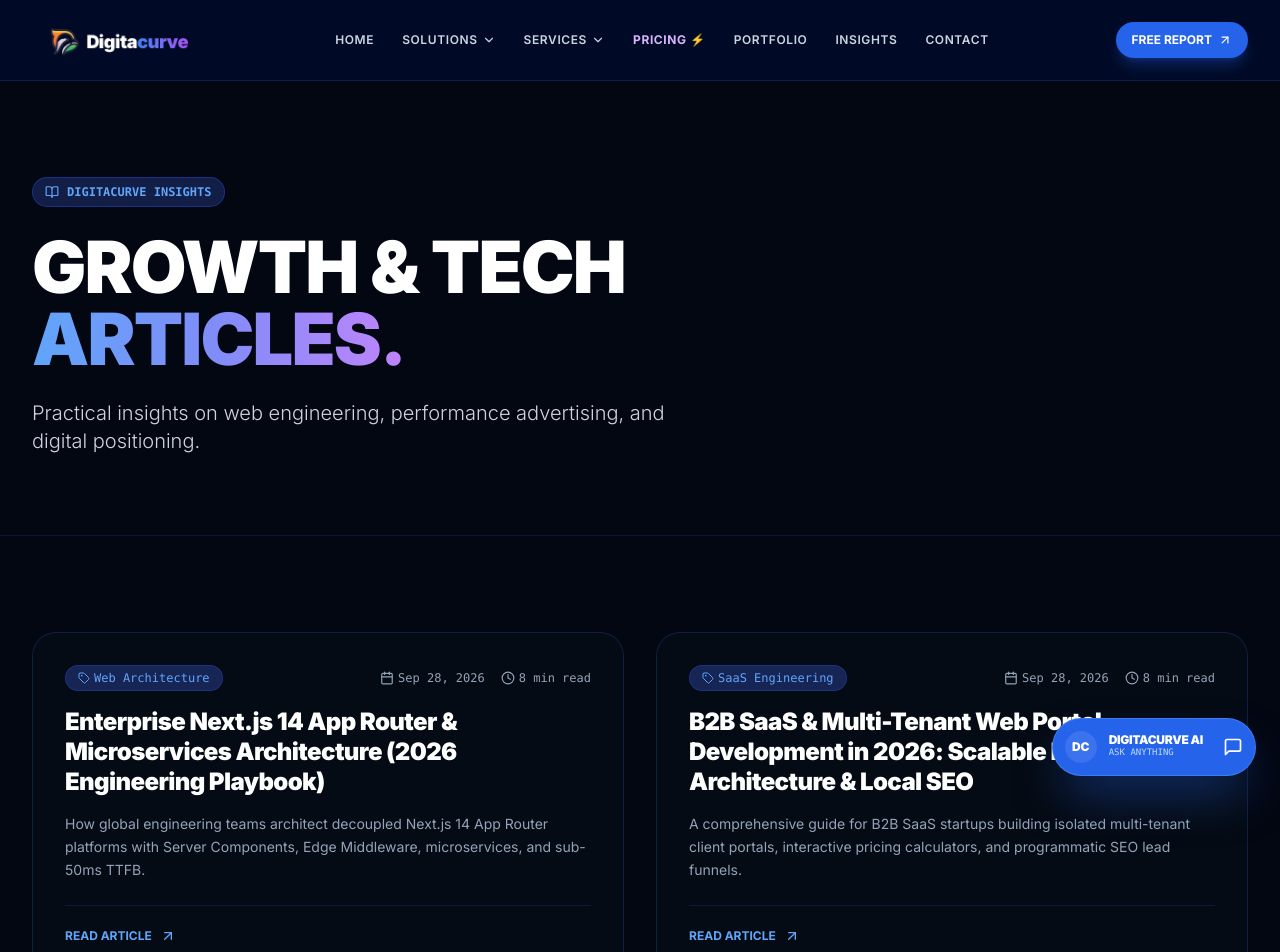
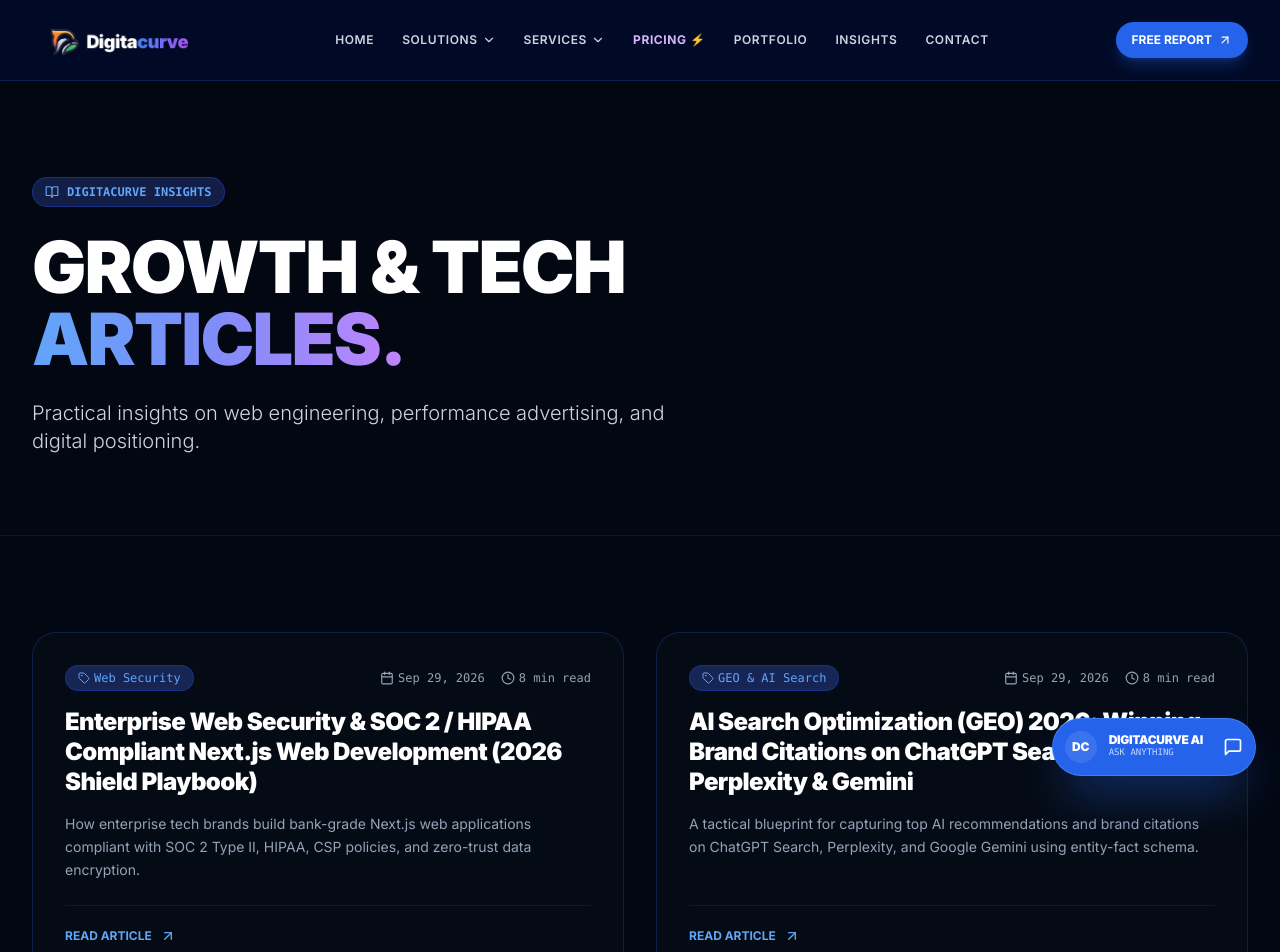
Before and after one commit to ayodhyadharsha-max/newdigitacurve, a Next.js app: page /blog in a window 1280 px wide. Shown: the top 952 px of the page. Built offline with nearby package versions, Linux system fonts and the light colour scheme.

Commit message:
Add Sep 29 2026 Web Security & GEO Search SEO articles

```diff
--- a/app/blog/[slug]/page.tsx
+++ b/app/blog/[slug]/page.tsx
@@ -3,6 +3,38 @@ import { ArrowLeft, ArrowUpRight, Calendar, Clock, Tag, User } from 'lucide-reac
 import { notFound } from 'next/navigation';
 
 const postsMap: Record<string, { title: string; category: string; date: string; readTime: string; content: string[] }> = {
+  'enterprise-web-security-soc2-hipaa-nextjs-2026': {
+    title: 'Enterprise Web Security & SOC 2 / HIPAA Compliant Next.js Web Development (2026 Shield Playbook)',
+    category: 'Web Security',
+    date: 'Sep 29, 2026',
+    readTime: '8 min read',
+    content: [
+      'In 2026, web security is no longer an afterthought—it is a core business requirement for enterprises, healthcare providers, and SaaS platforms across Noida, Delhi NCR, and global markets. Building web applications that strictly adhere to SOC 2 Type II, HIPAA, and GDPR compliance requires zero-trust web architecture.',
+      'Architecting secure Next.js 14 web platforms ensures end-to-end data encryption, sanitized user input handling, and protection against automated bot traffic and OWASP Top 10 vulnerabilities.',
+      'Core Pillars of Enterprise Web Security Architecture:',
+      '1. Strict Content Security Policy (CSP) & CORS Enforcement: Blocking unauthorized script injection and cross-site data leaks at the browser edge.',
+      '2. Encrypted Data Transmission & Storage: Implementing TLS 1.3 in transit and AES-256 field-level encryption for sensitive user data.',
+      '3. Automated Vulnerability Scanning & Penetration Testing: Continuously auditing dependencies and API endpoints to prevent zero-day exploits.',
+      '4. Granular RBAC & Secure Session Auth: Utilizing HTTP-only JWTs, OAuth 2.0 PKCE, and multi-factor authentication (MFA) across client portals.',
+      'At Digitacurve, our Noida web engineering team builds bank-grade, compliant web applications tailored for enterprise trust and seamless performance.',
+    ],
+  },
+  'ai-search-optimization-geo-brand-citations-2026': {
+    title: 'AI Search Optimization (GEO) 2026: Winning Brand Citations on ChatGPT Search, Perplexity & Gemini',
+    category: 'GEO & AI Search',
+    date: 'Sep 29, 2026',
+    readTime: '8 min read',
+    content: [
+      'Search engine optimization has fundamentally evolved in 2026. As over 40% of commercial search queries are now resolved through conversational AI engines like ChatGPT Search, Perplexity AI, and Google Gemini, brands must optimize for Generative Engine Optimization (GEO).',
+      'Securing top AI recommendations requires structured entity-fact schema, authoritative digital PR citations, and high-speed Next.js web rendering.',
+      'Strategic Framework for Winning AI Search Engine Citations:',
+      '1. Entity-Fact JSON-LD Schema Integration: Explicitly defining your agency services, founders, and geographic credentials in machine-readable markup.',
+      '2. High-Density Knowledge Base Content: Writing comprehensive, factual, and direct answers that LLMs extract during retrieval-augmented generation (RAG).',
+      '3. Digital Ecosystem Citation Mapping: Securing press mentions, industry directories, and authoritative backlinks across web ecosystems monitored by AI crawlers.',
+      '4. Sub-Second Web Speed & Clean Hydration: Ensuring AI search crawlers can parse and index full page HTML without JavaScript execution delays.',
+      'Digitacurve helps forward-thinking enterprises and service brands in Noida and across India dominate both traditional Google rankings and AI-driven answer engines.',
+    ],
+  },
   'enterprise-nextjs-microservices-app-router-2026': {
     title: 'Enterprise Next.js 14 App Router & Microservices Architecture (2026 Engineering Playbook)',
     category: 'Web Architecture',
--- a/app/blog/page.tsx
+++ b/app/blog/page.tsx
@@ -7,6 +7,22 @@ export const metadata = {
 };
 
 const blogPosts = [
+  {
+    slug: 'enterprise-web-security-soc2-hipaa-nextjs-2026',
+    title: 'Enterprise Web Security & SOC 2 / HIPAA Compliant Next.js Web Development (2026 Shield Playbook)',
+    category: 'Web Security',
+    date: 'Sep 29, 2026',
+    readTime: '8 min read',
+    excerpt: 'How enterprise tech brands build bank-grade Next.js web applications compliant with SOC 2 Type II, HIPAA, CSP policies, and zero-trust data encryption.',
+  },
+  {
+    slug: 'ai-search-optimization-geo-brand-citations-2026',
+    title: 'AI Search Optimization (GEO) 2026: Winning Brand Citations on ChatGPT Search, Perplexity & Gemini',
+    category: 'GEO & AI Search',
+    date: 'Sep 29, 2026',
+    readTime: '8 min read',
+    excerpt: 'A tactical blueprint for capturing top AI recommendations and brand citations on ChatGPT Search, Perplexity, and Google Gemini using entity-fact schema.',
+  },
   {
     slug: 'enterprise-nextjs-microservices-app-router-2026',
     title: 'Enterprise Next.js 14 App Router & Microservices Architecture (2026 Engineering Playbook)',
--- a/app/sitemap.ts
+++ b/app/sitemap.ts
@@ -15,6 +15,8 @@ export default function sitemap(): MetadataRoute.Sitemap {
     '/pricing',
     '/portfolio',
     '/blog',
+    '/blog/enterprise-web-security-soc2-hipaa-nextjs-2026',
+    '/blog/ai-search-optimization-geo-brand-citations-2026',
     '/blog/enterprise-nextjs-microservices-app-router-2026',
     '/blog/b2b-saas-multi-tenant-web-portal-development-2026',
     '/blog/fintech-banking-website-development-security-seo-2026',
```
